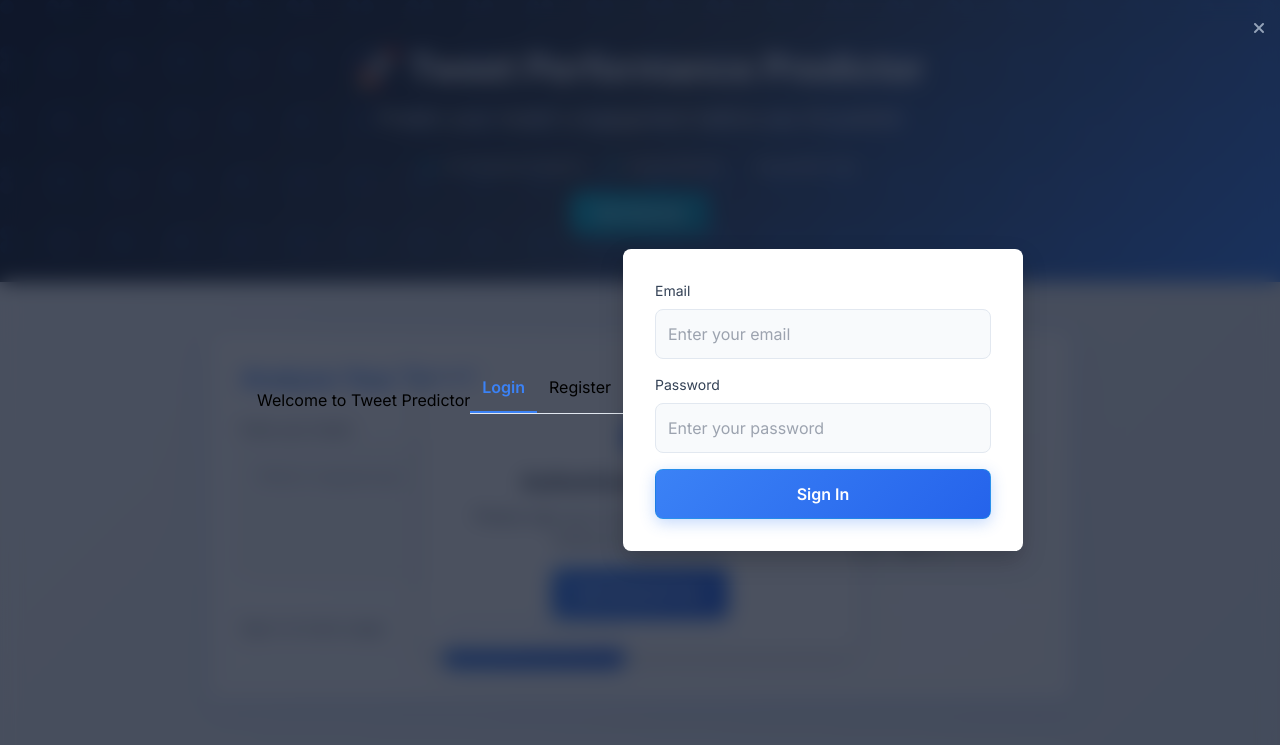
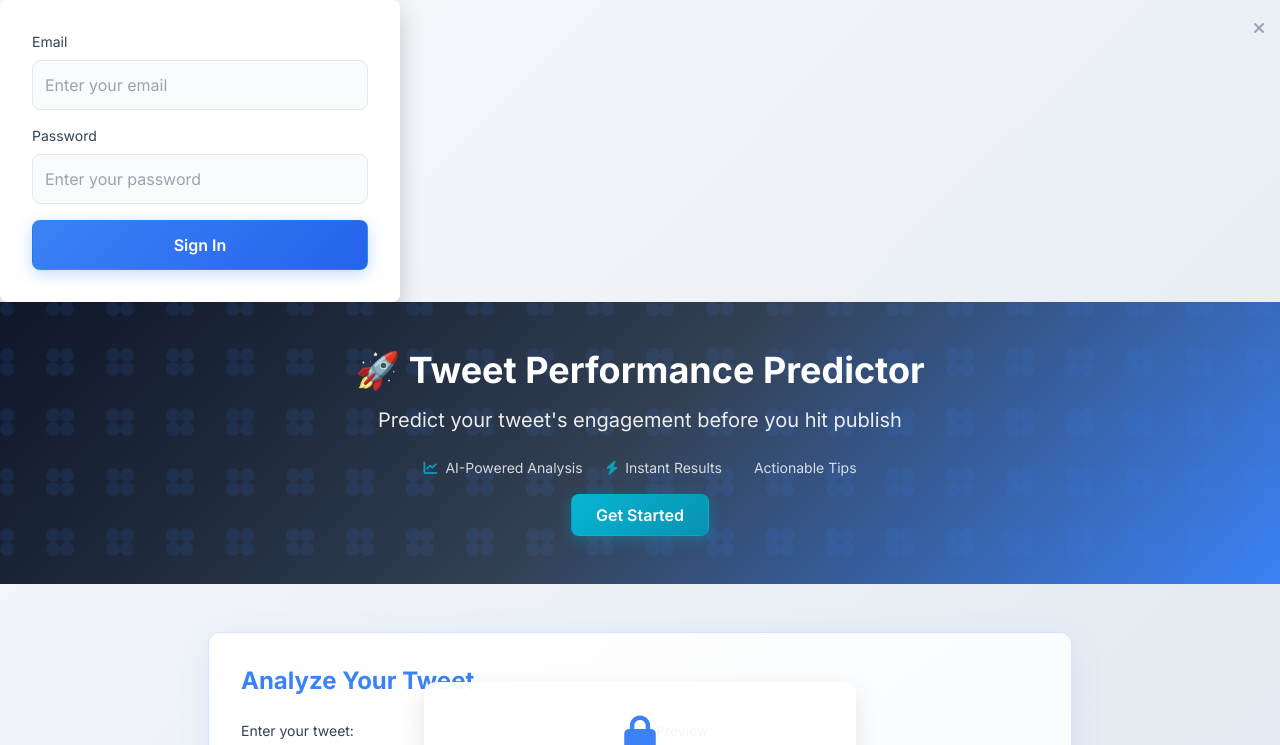
Before and after one commit to Str8Rogue16/Tweet-Predictor, a plain HTML site: page index.html in a window 1280 px wide. Shown: the top 745 px of the page. Drawn offline with nearby package versions, Linux system fonts and the light colour scheme; a script that the page names is missing; some icons are missing.

Commit message:
Update index.html
updated html and scripts

```diff
--- a/index.html
+++ b/index.html
@@ -1,5 +1,4 @@
 <!DOCTYPE html>
-
 <html lang="en">
 
 <head>
@@ -10,13 +9,15 @@
     <meta name="keywords" content="tweet analysis, twitter engagement, social media marketing, AI tweet predictor, tweet performance">
     <meta property="og:title" content="Tweet Performance Predictor">
     <meta property="og:description" content="Predict tweet engagement using AI before you hit publish.">
-    <meta property="og:image:alt" content="https://yourdomain.com/og-image.jpg">
+    <meta property="og:image" content="https://tweetpredictor.io/tweet_predictor_logo.png">
     <meta property="og:url" content="https://tweetpredictor.io">
     <meta name="twitter:card" content="summary_large_image">
     <meta name="theme-color" content="#0f172a"> <!-- Tailwind slate-900 -->
     <script src="https://cdn.tailwindcss.com"></script>
+    <script src="https://cdn.jsdelivr.net/npm/@supabase/supabase-js@2"></script>
+    <script type="module" src="supabase-config.js"></script>
     <script src="https://unpkg.com/compromise"></script>
-    <script src="main.js" defer></script>
+    <script type="module" src="main.js" defer></script>
     <link href="https://cdnjs.cloudflare.com/ajax/libs/font-awesome/6.0.0/css/all.min.css" rel="stylesheet">
     <link rel=stylesheet href="styles.css">
     <link rel="manifest" href="/manifest.json">
@@ -33,17 +34,7 @@
 </noscript>
 
 <body class="min-h-screen" itemscope itemtype="https://schema.org/WebPage" lang="en">
-    <!-- Auth Modal -->
-    <div id="authModal" role="dialog" aria-modal="true" aria-labelledby="authModalTitle">
-        <h2 id="authModalTitle">Welcome to Tweet Predictor</h2>
-
-            <!-- Auth Tabs -->
-            <div class="auth-tabs">
-                <div class="auth-tab active" data-tab="login">Login</div>
-                <div class="auth-tab" data-tab="register">Register</div>
-            </div>
-
-            <!-- Login Form -->
+   <!-- Login Form -->
             <div id="loginForm" class="auth-form">
                 <div class="mb-4">
                     <label class="block text-sm font-medium text-slate-700 mb-2">Email</label>
```
